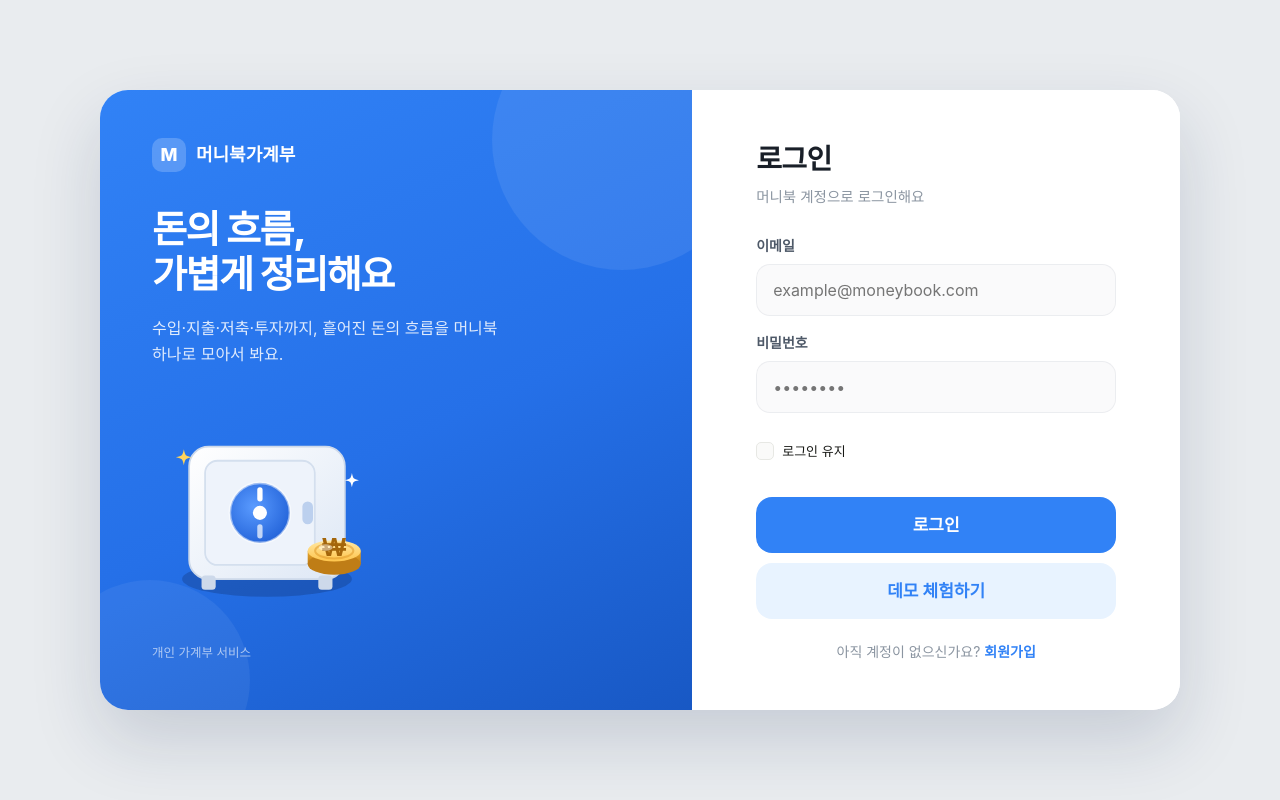
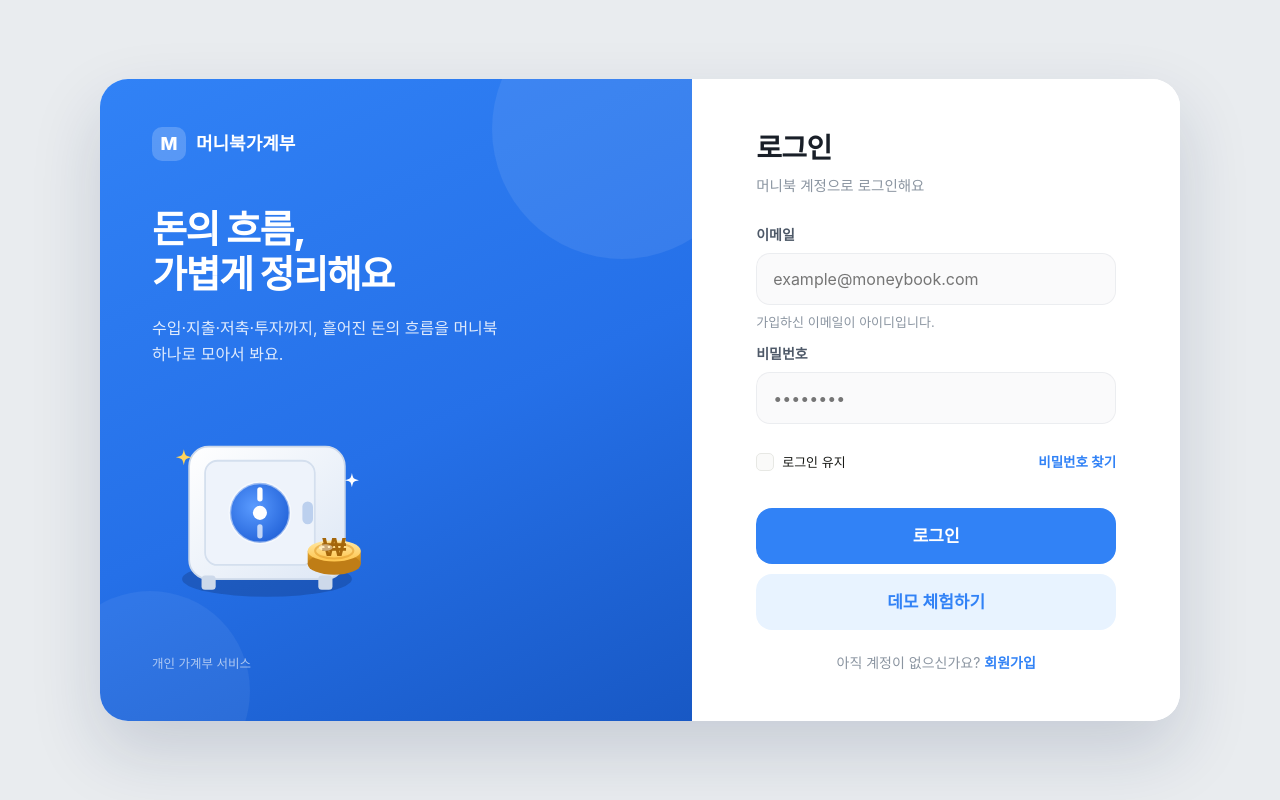
Before and after one commit to Rafdidas/money_book, a Next.js app: page /auth/login in a window 1280 px wide. Built offline with nearby package versions, Linux system fonts and the light colour scheme; no server answers; a web font is replaced by a local one; what @lottiefiles/dotlottie-react would draw is missing.

Commit message:
feat: link password reset from the login screen

```diff
--- a/src/app/auth/auth.scss
+++ b/src/app/auth/auth.scss
@@ -295,6 +295,13 @@
 .error-text {
   margin: -8px 0 12px;
   color: #db2c40;
+  font-size: 13px;
+  line-height: 1.4;
+}
+
+.auth-field__hint {
+  margin: -8px 0 12px;
+  color: var(--auth-muted);
   font-size: 13px;
   line-height: 1.4;
 }
--- a/src/app/auth/login/page.tsx
+++ b/src/app/auth/login/page.tsx
@@ -157,6 +157,7 @@ export default function LoginPage() {
                       }
                     }}
                   />
+                  <p className="auth-field__hint">가입하신 이메일이 아이디입니다.</p>
                   {emailError ? <p className="auth-error-text">{emailError}</p> : null}
                 </div>
 
@@ -190,7 +191,9 @@ export default function LoginPage() {
                   >
                     로그인 유지
                   </Checkbox>
-                  {/* <span className="auth-muted-action">비밀번호 찾기</span> */}
+                  <Link href="/auth/forgot-password" className="auth-muted-action">
+                    비밀번호 찾기
+                  </Link>
                 </div>
 
                 <button type="submit" className="auth-submit" disabled={isSubmitting}>
```
Also changed, not shown: 1 other file (tests, documents, lock files or other folders).
